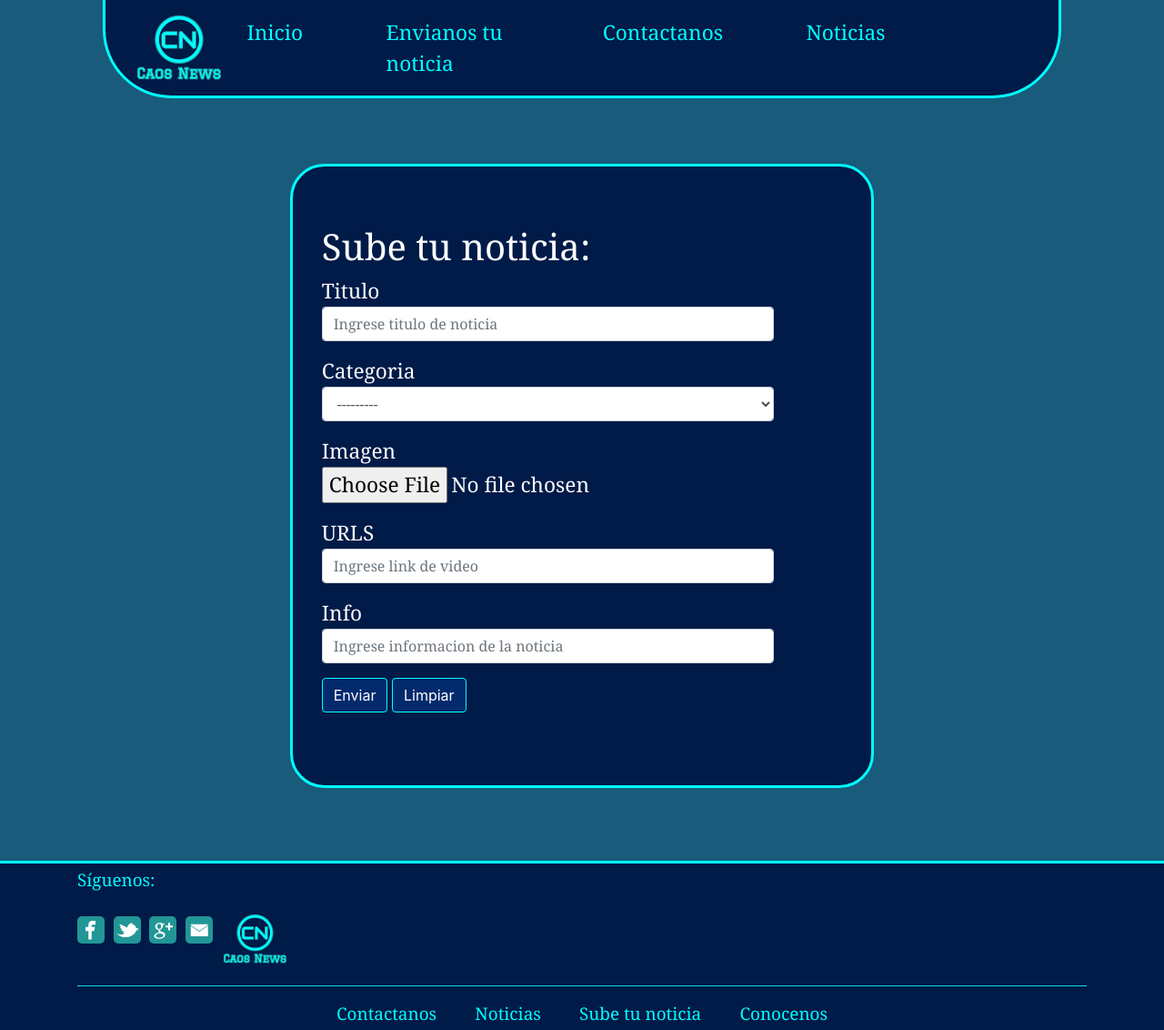
After one commit to PabloHuerta-hub/ETEtapa1_PabloHuerta004D, a Django app: page /crear_noticia in a window 1280 px wide. The commit adds this page. Shown: the whole page at 91% size. Run offline with Django 3.2, Linux system fonts and the light colour scheme; data that the repository does not hold is empty; some libraries are stand-ins or nearby versions.

Commit message:
Implementacion pagina formulario arreglar bugs de subida de formulario

```diff
--- a/core/admin.py
+++ b/core/admin.py
@@ -1,6 +1,8 @@
 from django.contrib import admin
-from .models import NoticiaOtrasFuentes,NoticiaDeportes,NoticiaPoliticas
+from .models import NoticiaOtrasFuentes,NoticiaDeportes,NoticiaPoliticas,NoticiasPagina,CategoriaNoticia
 # Register your models here.
 admin.site.register(NoticiaOtrasFuentes)
 admin.site.register(NoticiaDeportes)
 admin.site.register(NoticiaPoliticas)
+admin.site.register(NoticiasPagina)
+admin.site.register(CategoriaNoticia)
--- /dev/null
+++ b/core/forms.py
@@ -0,0 +1,49 @@
+from django import forms
+from django.forms import ModelForm
+from django.forms import widgets
+from django.forms.models import ModelChoiceField
+from django.forms.widgets import Widget
+from . models import CategoriaNoticia,NoticiasPagina
+class noticiaForm(forms.ModelForm):
+    class Meta:
+        model=NoticiasPagina
+        fields=['titulo','categoria','imagen','urls','info']
+        imagen=forms.FileField()
+        labels={
+
+            'titulo':'Titulo',
+            'categoria':'Categoria',
+            'imagen':'Imagen',
+            'urls':'URLS',
+            'info':'Info',
+        }
+        widgets={
+            'titulo':forms.TextInput(
+                attrs={
+                    'class': 'form-control',
+                    'placeholder':'Ingrese titulo de noticia',
+                    'id':'titulo'
+                }
+            ),
+            'categoria':forms.Select(
+                attrs={
+                    'class':'form-control',
+                    'id':'categoria'
+                }
+            ),
+            'urls':forms.TextInput(
+                attrs={
+                    'class': 'form-control',
+                    'placeholder':'Ingrese link de video',
+                    'id':'urls'
+                }
+            ),
+            'info':forms.TextInput(
+                attrs={
+                     'class': 'form-control',
+                    'placeholder':'Ingrese informacion de la noticia',
+                    'id':'info'
+                }
+            )
+
+        }
--- a/core/models.py
+++ b/core/models.py
@@ -1,24 +1,46 @@
 from django.db import models
 import uuid
+from django.urls import reverse
 # Create your models here.
+class CategoriaNoticia(models.Model):
+    idCategoria = models.UUIDField(primary_key=True, verbose_name='Id de Categoria', default=uuid.uuid4)
+    nombreCategoria = models.CharField(max_length=50, verbose_name='Nombre Categoría')
+    def __str__(self):
+        return self.nombreCategoria
+
 class NoticiaOtrasFuentes(models.Model):
-    idnoticia=models.UUIDField(verbose_name="id", default=uuid.uuid4)
+    idnoticia=models.UUIDField(primary_key=True,verbose_name="id", default=uuid.uuid4)
     titulo=models.CharField(max_length=80, verbose_name="titulo")
     imagen = models.ImageField(verbose_name="imagen",upload_to="media")
     fuente=models.URLField(verbose_name="fuente", max_length=400)
     def __str__(self):
         return self.titulo
 class NoticiaDeportes(models.Model):
-    idnoticia=models.UUIDField(verbose_name="id", default=uuid.uuid4)
+    idnoticia=models.UUIDField(primary_key=True,verbose_name="id", default=uuid.uuid4)
     titulo=models.CharField(max_length=80, verbose_name="titulo")
     imagen = models.ImageField(verbose_name="imagen",upload_to="media")
     info=models.TextField(verbose_name="info")
     def __str__(self):
         return self.titulo
 class NoticiaPoliticas(models.Model):
-    idnoticia=models.UUIDField(verbose_name="id", default=uuid.uuid4)
+    idnoticia=models.UUIDField(primary_key=True,verbose_name="id", default=uuid.uuid4)
     titulo=models.CharField(max_length=80, verbose_name="titulo")
     imagen = models.ImageField(verbose_name="imagen",upload_to="media")
     info=models.TextField(verbose_name="info")
     def __str__(self):
         return self.titulo
+
+class NoticiasPagina(models.Model):
+    titulo=models.CharField(primary_key=True,max_length=80, verbose_name="titulo")
+    categoria=models.ForeignKey(CategoriaNoticia,on_delete=models.CASCADE,related_name="TipoNoticias")
+    imagen = models.ImageField(verbose_name="imagen",upload_to="media")
+    urls=models.URLField(verbose_name="url",max_length=200)
+    info=models.TextField(verbose_name="info")
+    class Meta:
+        ordering=['titulo']
+    def __str__(self):
+        return self.titulo
+
+    def get_absolute_url(self):
+        """Returns the url to access a detail record for this book."""
+        return reverse('movie-detail', args=[str(self.titulo)])
--- /dev/null
+++ b/core/static/css/forms.css
@@ -0,0 +1,31 @@
+.letrasforms{
+    font-family: Georgia, 'Times New Roman', Times, serif;
+    font-size: 6mm;
+    color: #ffffff;
+    text-shadow: 1px #229696 ,1px #229696;
+    margin-right: 2cm;
+}
+
+.boton{
+    background-color: #032a6d;
+    color: rgb(255, 255, 255);
+    text-align: center;
+    border-color:#00ffff;
+    border-style: solid;
+}
+/*Colores letras y resaltado de navbar*/
+
+.headers{
+    font-family: Georgia, 'Times New Roman', Times, serif;
+    color: #ffffff;
+    text-shadow: 1px #229696 ,1px #229696;
+}
+.formulario{
+    background-color: #001b48;
+    width: auto;
+    text-align: left;
+    max-width: 17cm;
+    border-radius: 1cm;
+    border-color:#00ffff;
+    border-style: solid;
+}
--- a/core/templates/Base.html
+++ b/core/templates/Base.html
@@ -21,17 +21,17 @@
           <div class="collapse navbar-collapse " id="navbarResponsive" >
             <ul class="navbar-nav  ml-auto letrasnavbar">
               <li class="nav-item active" >
-                <a class="nav-link letrasnavbar" href="#">Inicio
+                <a class="nav-link letrasnavbar" href="{% url 'Index' %}">Inicio
                 </a>
               </li>
               <li class="nav-item">
-                <a class="nav-link letrasnavbar" href="#">Envianos tu noticia</a>
+                <a class="nav-link letrasnavbar" href="{% url 'crearNoticia' %}">Envianos tu noticia</a>
               </li>
               <li class="nav-item">
                 <a class="nav-link letrasnavbar" href="#">Contactanos</a>
               </li>
               <li>
-                <a class="nav-link letrasnavbar" href="#">Noticias</a>
+                <a class="nav-link letrasnavbar" href="{% url 'Noticias' %}">Noticias</a>
               </li>
       </nav>
 
--- /dev/null
+++ b/core/templates/noticias/form_crearnoticia.html
@@ -0,0 +1,85 @@
+{% extends "Base.html" %}
+{% block content %}
+<!DOCTYPE html>
+<html lang="en">
+<head>
+    {% load static %}
+    <link rel="stylesheet" href="{% static 'css/forms.css' %}">
+    <meta charset="UTF-8">
+    <meta http-equiv="X-UA-Compatible" content="IE=edge">
+    <meta name="viewport" content="width=device-width, initial-scale=1.0">
+    <title>Crear Noticia</title>
+    <script>
+        $(function()
+        {
+          $("formulario").validate({
+               rules: {
+                      titulo: "required",
+                      categoria: "required",
+                      imagen: "required",
+                      urls: "required",
+                      info: "required",
+                      },
+                 messages:
+                  {
+                    titulo: {
+                      required: 'Ingresa un titulo',
+                    },
+                    categoria: {
+                      required: 'Seleccione una categoria ',
+                  },
+                    imagen:{
+                      required: 'Ingrese una imagen',
+
+                  },
+                    urls:{
+                      required: 'Ingrese un video',
+                  },
+
+                    info:{
+                      required: 'Ingrese informacion',
+                  },
+
+              }//messages
+          }); //$('#formulario').validate
+      }); //function
+      </script>
+</head>
+<body>
+    <br><br><br>
+    <div class="container" align="center">
+        <div class="jumbotron formulario" >
+            <h1 class="headers">Sube tu noticia:</h1>
+                <form method="POST" action="#" id="formulario">
+                    {%csrf_token%}
+                    <div class="form-group letrasforms">
+                        {{noticiaform.titulo.label}}
+                        {{noticiaform.titulo}}
+                    </div>
+                    <div class="form-group letrasforms">
+                        {{noticiaform.categoria.label}}
+                        {{noticiaform.categoria}}
+                    </div>
+                    <div class="form-group letrasforms">
+                        {{noticiaform.imagen.label}}
+                        {{noticiaform.imagen}}
+                    </div>
+                    <div class="form-group letrasforms">
+                        {{noticiaform.urls.label}}
+                        {{noticiaform.urls}}
+                    </div>
+                    <div class="form-group letrasforms">
+                        {{noticiaform.info.label}}
+                        {{noticiaform.info}}
+                    </div>
+                    <div class="form-group">
+                         <input type="submit" class="btn boton" id="enviar" value="Enviar">
+                        <input type="reset" class="btn boton" id="limpiar" value="Limpiar">
+                    </div>
+                </form>
+            </div>
+  </div>
+  <br><br>
+</body>
+{% endblock %}
+</html>
--- a/core/urls.py
+++ b/core/urls.py
@@ -1,8 +1,11 @@
 from django.urls import path,include,re_path
-from .views import index
+from .views import index,noticias,MovieDetailView,crearNoticia
 from django.conf.urls.static import static
 from django.conf import settings
 urlpatterns =[
-    path('',index, name='Index')
+    path('',index, name='Index'),
+    path('noticias',noticias, name='Noticias'),
+    path('crear_noticia', crearNoticia, name="crearNoticia"),
+    path('noticias/<str:pk>', MovieDetailView.as_view(), name='movie-detail'),
 ]
 if settings.DEBUG:urlpatterns += static(settings.MEDIA_URL, document_root=settings.MEDIA_ROOT)
--- a/core/views.py
+++ b/core/views.py
@@ -1,8 +1,33 @@
-from django.shortcuts import render
-from .models import NoticiaOtrasFuentes,NoticiaDeportes,NoticiaPoliticas
+from django.shortcuts import render, redirect, get_object_or_404
+from .models import NoticiaOtrasFuentes,NoticiaDeportes,NoticiaPoliticas,NoticiasPagina
+from .forms import noticiaForm
 # Create your views here.
 def index(request):
     Politica=NoticiaPoliticas.objects.all()
     Noticias=NoticiaOtrasFuentes.objects.all()
     Deportes=NoticiaDeportes.objects.all()
     return render(request,'Index.html', context={'noticias':Noticias , 'deportes':Deportes , 'politica':Politica})
+def noticias(request):
+    CategoriaD="d2c65000-7f56-4e9d-a2bb-8e6d90eee540"
+    CategoriaP="a0afb980-d821-4ad4-b4de-15fc180f4012"
+    CategoriaI="d2c65000-7f56-4e9d-a2bb-8e6d90eee540"
+    NoticiasPolitica=NoticiasPagina.objects.all().filter(categoria=CategoriaP)
+    NoticiasDeportes=NoticiasPagina.objects.all().filter(categoria=CategoriaD)
+    NoticiasInternacional=NoticiasPagina.objects.all().filter(categoria=CategoriaI)
+    return render(request,'Noticias.html',context={'noticiasd':NoticiasDeportes,'noticiasp':NoticiasPolitica,'noticiasi':NoticiasInternacional})
+def crearNoticia(request):
+    if request.method=='POST':
+        noticiaform = noticiaForm(request.POST)
+        if noticiaform.is_valid():
+            noticiaform.save()
+            return redirect('Index')
+    else:
+        noticiaform= noticiaForm()
+    return render(request, 'noticias/form_crearnoticia.html', {'noticiaform': noticiaform})
+
+from django.views.generic.edit import CreateView, UpdateView, DeleteView
+from django.urls import reverse_lazy
+from django.views import generic
+
+class MovieDetailView(generic.DetailView):
+    model = NoticiasPagina
```
Also changed, not shown: core/templates/Index.html (+6 -5 lines), core/templates/Noticias.html (added, +76 -0 lines), core/templates/noticias/noticia_detail.html (added, +31 -0 lines), core/migrations/0001_initial.py, core/migrations/0002_auto_20210628_0128.py (added), core/static/css/Noticias.css (added), media/media/UZESFGAORZBPZKTYZOHCHGYWNI_grUKlvL.jpg (added), media/media/UZESFGAORZBPZKTYZOHCHGYWNI_hsBpyuI.jpg (added), media/media/_119075694_magagaplate.jpg (added), media/media/f800x450-98636_150082_5420.jpg (added).
